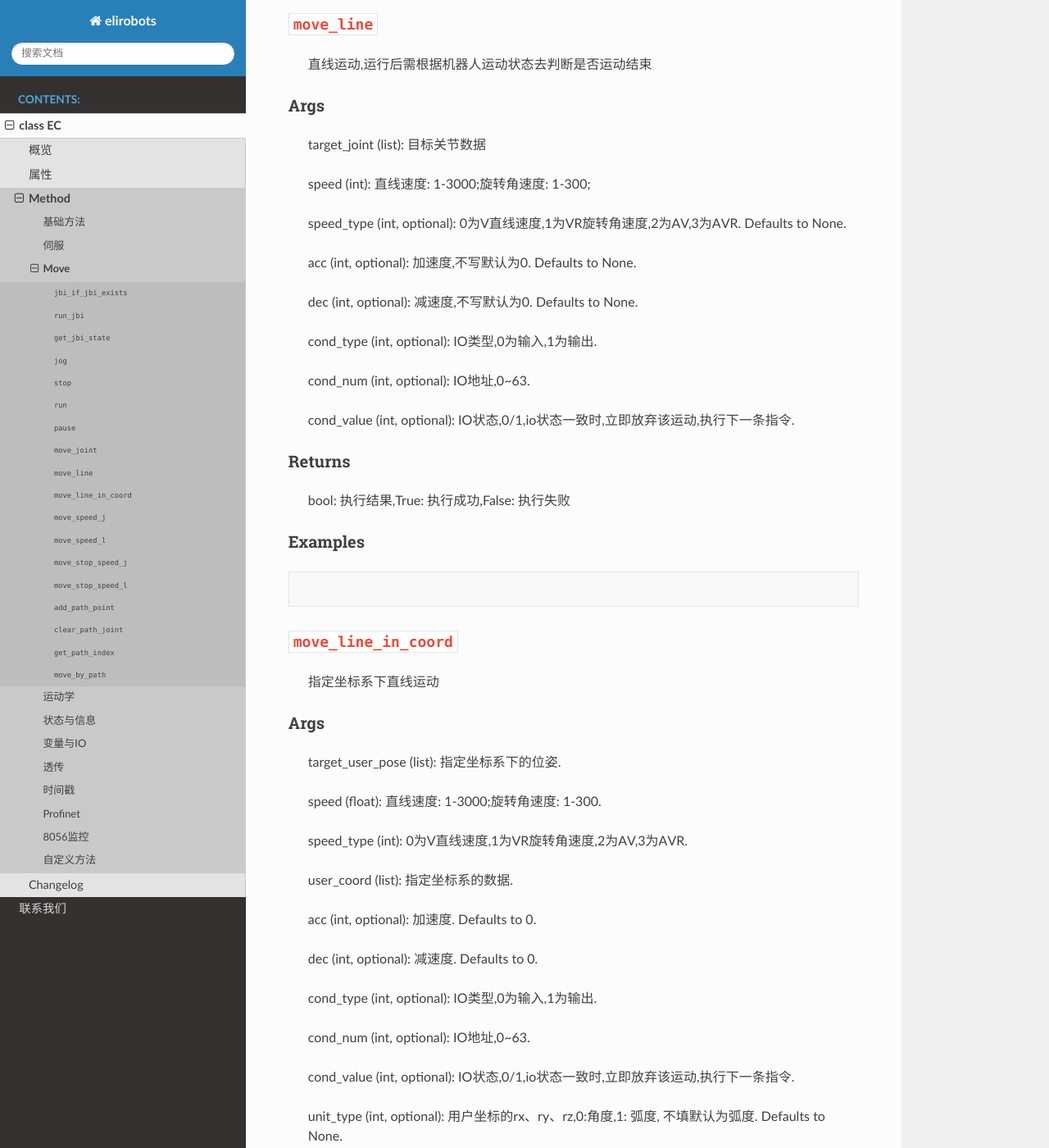
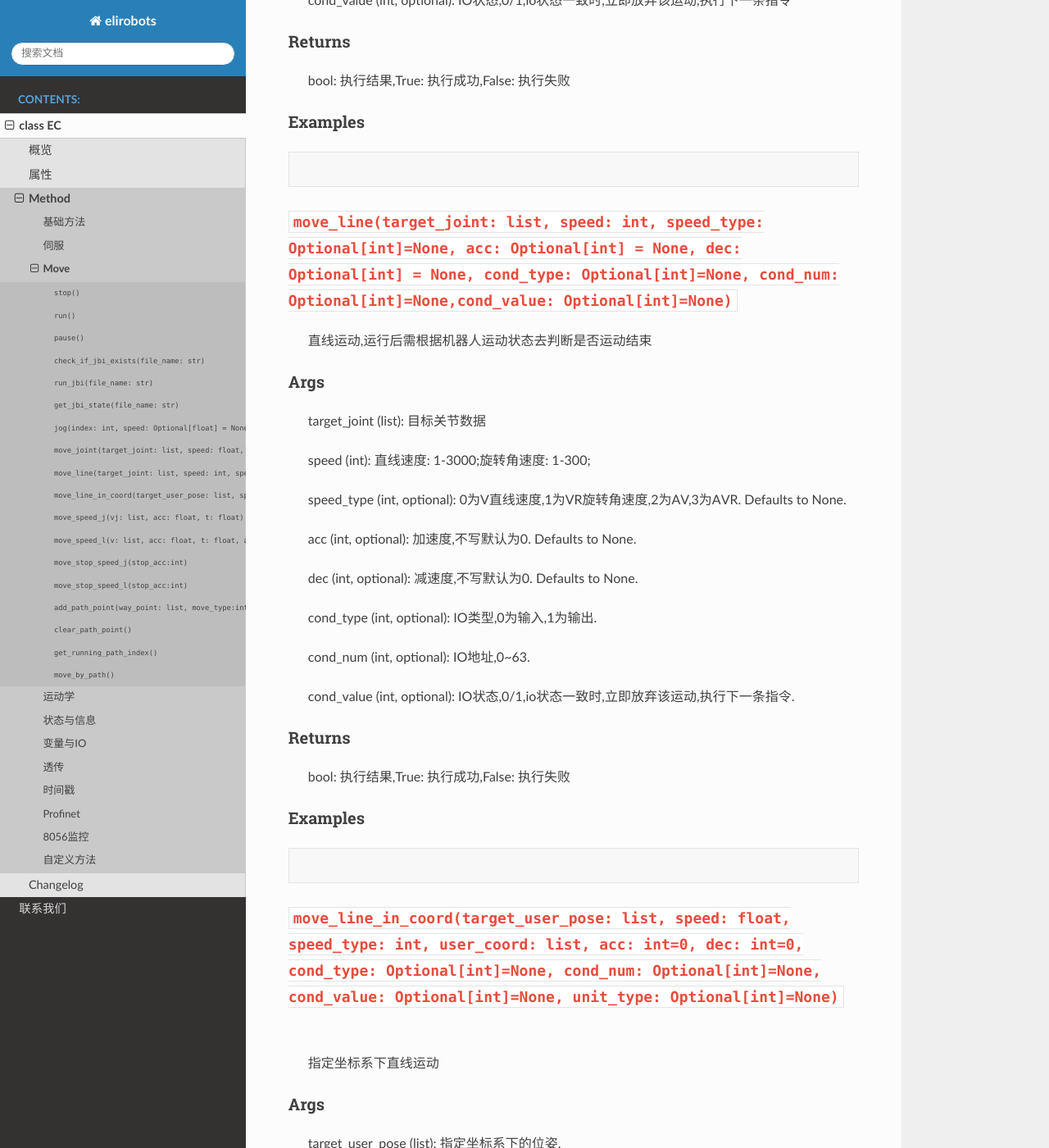
Before and after one commit to JunJie-zhang-o/eliterobot, a Sphinx documentation site: the page built from zh_CN/source/EC/EC/method/Move.md, in a window 1280 px wide and 1400 px high, scrolled down 3776 px. Shown: the whole window at 82% size. Built offline with Sphinx 7.4.7 and the Read the Docs theme 2.0.0, drawn with Linux system fonts in a browser that asks for light colours; some of the changed text lies outside the part shown.

Commit message:
updata move module

````diff
--- a/zh_CN/source/EC/EC/method/Move.md
+++ b/zh_CN/source/EC/EC/method/Move.md
@@ -1,6 +1,65 @@
 # Move
 
-### `jbi_if_jbi_exists`
+>  移动相关指令
+>
+>  move_line和move_joint为单条非阻塞运动接口，而move_by_path可以运动多条运动指令，并且以上指令在运行时会在示教器上显示对应的运行jbi。
+
+------
+### `stop()`
+
+>  停止机器人运动
+
+#### Args
+
+>
+
+#### Returns
+
+>  bool: True操作成功,False操作失败
+
+#### Examples
+
+```
+
+```
+
+### `run()`
+
+>  机器人自动运行,暂停后重新运行使用
+
+#### Args
+
+>
+
+#### Returns
+
+>  bool: True操作成功,False操作失败
+
+#### Examples
+
+```
+
+```
+
+### `pause()`
+
+>  机器人暂停
+
+#### Args
+
+>
+
+#### Returns
+
+>  bool: True操作成功,False操作失败
+
+#### Examples
+
+```
+
+```
+
+### `check_if_jbi_exists(file_name: str)`
 
 > 检查jbi文件是否存在
 
@@ -18,7 +77,7 @@
 
 ```
 
-### `run_jbi`
+### `run_jbi(file_name: str)`
 
 > 运行jbi文件
 
@@ -36,7 +95,7 @@
 
 ```
 
-### `get_jbi_state`
+### `get_jbi_state(file_name: str)`
 
 > 获取jbi文件运行状态
 
@@ -54,7 +113,7 @@
 
 ```
 
-### `jog`
+### `jog(index: int, speed: Optional[float] = None)`
 
 > jog运动
 >
@@ -78,61 +137,7 @@
 
 ```
 
-### `stop`
-
->  停止机器人运动
-
-#### Args
-
->
-
-#### Returns
-
->  bool: True操作成功,False操作失败
-
-#### Examples
-
-```
-
-```
-
-### `run`
-
->  机器人自动运行,暂停后重新运行使用
-
-#### Args
-
->
-
-#### Returns
-
->  bool: True操作成功,False操作失败
-
-#### Examples
-
-```
-
-```
-
-### `pause`
-
->  机器人暂停
-
-#### Args
-
->
-
-#### Returns
-
->  bool: True操作成功,False操作失败
-
-#### Examples
-
-```
-
-```
-
-### `move_joint`
+### `move_joint(target_joint: list, speed: float, acc: Optional[int] = None, dec: Optional[int] = None, cond_type: Optional[int] = None, cond_num: Optional[int] = None,cond_value: Optional[int] = None)`
 
 > 关节运动,运行后需要根据机器人运动状态去判断是否运动结束
 
@@ -162,7 +167,7 @@
 
 ```
 
-### `move_line`
+### `move_line(target_joint: list, speed: int, speed_type: Optional[int]=None, acc: Optional[int] = None, dec: Optional[int] = None, cond_type: Optional[int]=None, cond_num: Optional[int]=None,cond_value: Optional[int]=None)`
 
 > 直线运动,运行后需根据机器人运动状态去判断是否运动结束
 
@@ -194,7 +199,7 @@
 
 ```
 
-### `move_line_in_coord`
+### `move_line_in_coord(target_user_pose: list, speed: float, speed_type: int, user_coord: list, acc: int=0, dec: int=0, cond_type: Optional[int]=None, cond_num: Optional[int]=None, cond_value: Optional[int]=None, unit_type: Optional[int]=None)`
 
 > 指定坐标系下直线运动
 
@@ -230,7 +235,7 @@
 
 ```
 
-### `move_speed_j`
+### `move_speed_j(vj: list, acc: float, t: float)`
 
 > 关节匀速运动
 
@@ -252,7 +257,7 @@
 
 ```
 
-### `move_speed_l`
+### `move_speed_l(v: list, acc: float, t: float, arot: Optional[float]=None)`
 
 > 直线匀速运动
 
@@ -276,7 +281,7 @@
 
 ```
 
-### `move_stop_speed_j`
+### `move_stop_speed_j(stop_acc:int)`
 
 > 停止关节匀速运动
 
@@ -294,7 +299,7 @@
 
 ```
 
-### `move_stop_speed_l`
+### `move_stop_speed_l(stop_acc:int)`
 
 > 停止直线匀速运动
 
@@ -312,7 +317,7 @@
 
 ```
 
-### `add_path_point`
+### `add_path_point(way_point: list, move_type:int, speed: float,smooth: int,speed_type:Optional[int]=None,cond_type: Optional[int] = None, cond_num: Optional[int] = None, cond_value: Optional[int] = None)`
 
 >  添加路点信息
 >
@@ -346,7 +351,7 @@
 
 ```
 
-### `clear_path_joint`
+### `clear_path_point()`
 
 >  清除路点信息2.0
 
@@ -364,7 +369,7 @@
 
 ```
 
-### `get_path_index`
+### `get_running_path_index()`
 
 >  获取机器人当前运行点位序号
 
@@ -382,7 +387,7 @@
 
 ```
 
-### `move_by_path`
+### `move_by_path()`
 
 >  路点运动
 
````
